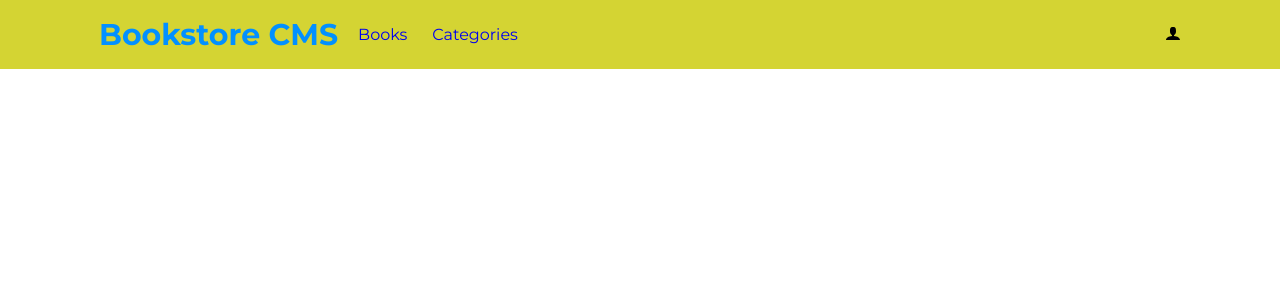
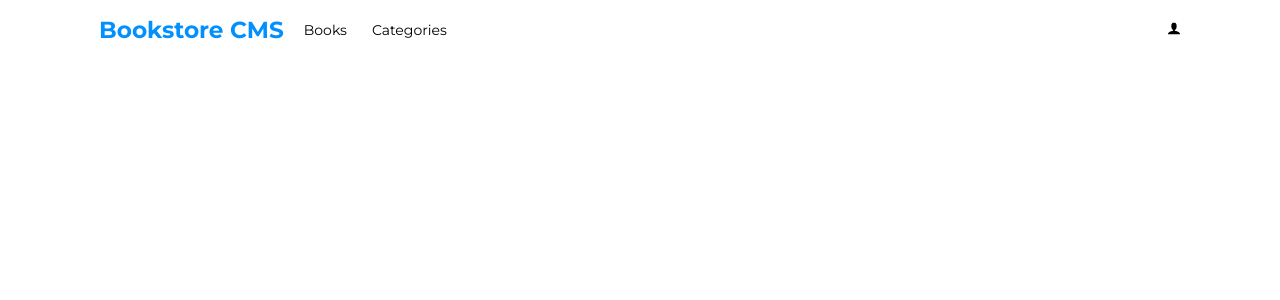
Before and after one commit to andersonlebon/BookStore, a React (Create React App) app: page / in a window 1280 px wide. Shown: the top 300 px of the page. Built offline with nearby package versions, Linux system fonts and the light colour scheme.

Commit message:
Add margin an padding to header

```diff
--- a/src/sass/App.css
+++ b/src/sass/App.css
@@ -1,12 +1,11 @@
 @import url("https://fonts.googleapis.com/css2?family=Montserrat:ital,wght@0,100;0,200;0,300;0,400;0,500;0,600;0,700;0,800;0,900;1,100;1,200;1,300;1,400;1,500;1,600;1,700;1,800;1,900&display=swap");
 header {
   padding: 1rem 6.188rem;
-  background-color: #d4d433;
 }
 
 header h1 {
   color: #0290ff;
-  font-size: 1.875rem;
+  font-size: 1.45rem;
   font-weight: bold;
 }
 
@@ -35,13 +34,18 @@ header ul {
   text-decoration: none;
 }
 
+* a,
+* button {
+  color: black;
+}
+
 * a:hover,
 * button:hover {
   cursor: pointer;
 }
 
 body {
-  font-size: 16px;
+  font-size: 14px;
   font-family: 'Montserrat', sans-serif;
 }
 
--- a/src/sass/App.scss
+++ b/src/sass/App.scss
@@ -19,6 +19,8 @@
 
   a,
   button {
+    color: black;
+
     &:hover {
       cursor: pointer;
     }
@@ -26,7 +28,7 @@
 }
 
 body {
-  font-size: 16px;
+  font-size: 14px;
   font-family: 'Montserrat', sans-serif;
 }
 
--- a/src/sass/_navbar.scss
+++ b/src/sass/_navbar.scss
@@ -1,10 +1,9 @@
 header {
   padding: 1rem 6.188rem;
-  background-color: rgb(212, 212, 51);
 
   h1 {
     color: #0290ff;
-    font-size: 1.875rem;
+    font-size: 1.45rem;
     font-weight: bold;
   }
 
```
Also changed, not shown: 1 other file (tests, documents, lock files or other folders).
